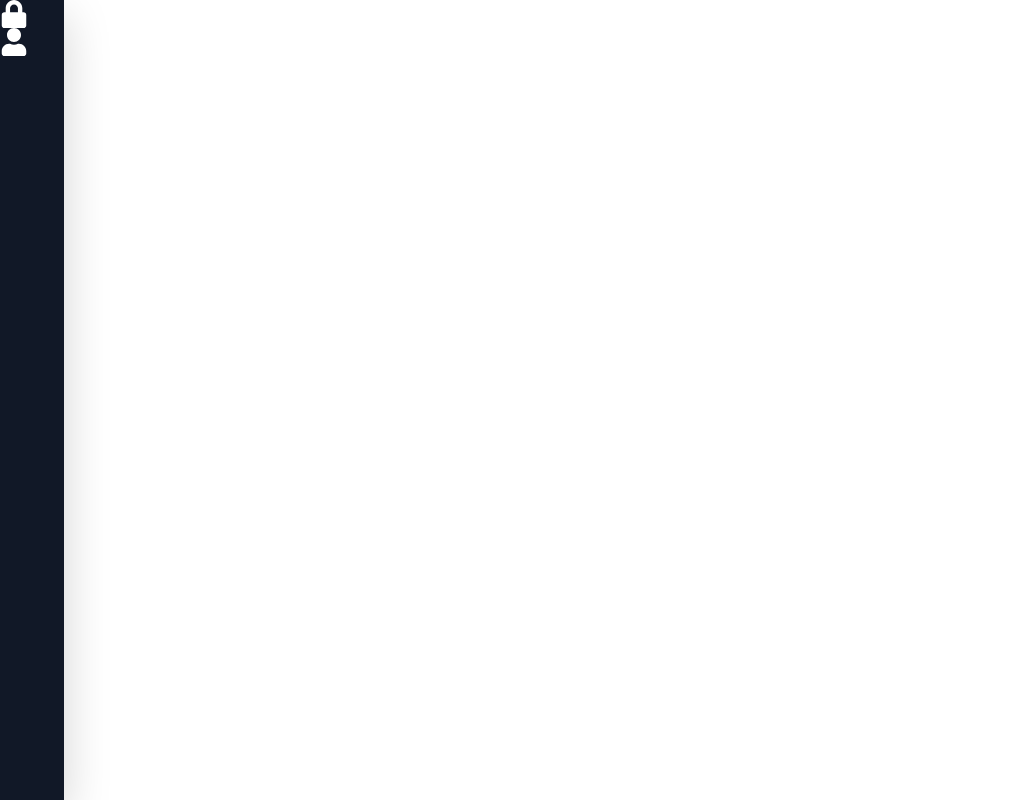
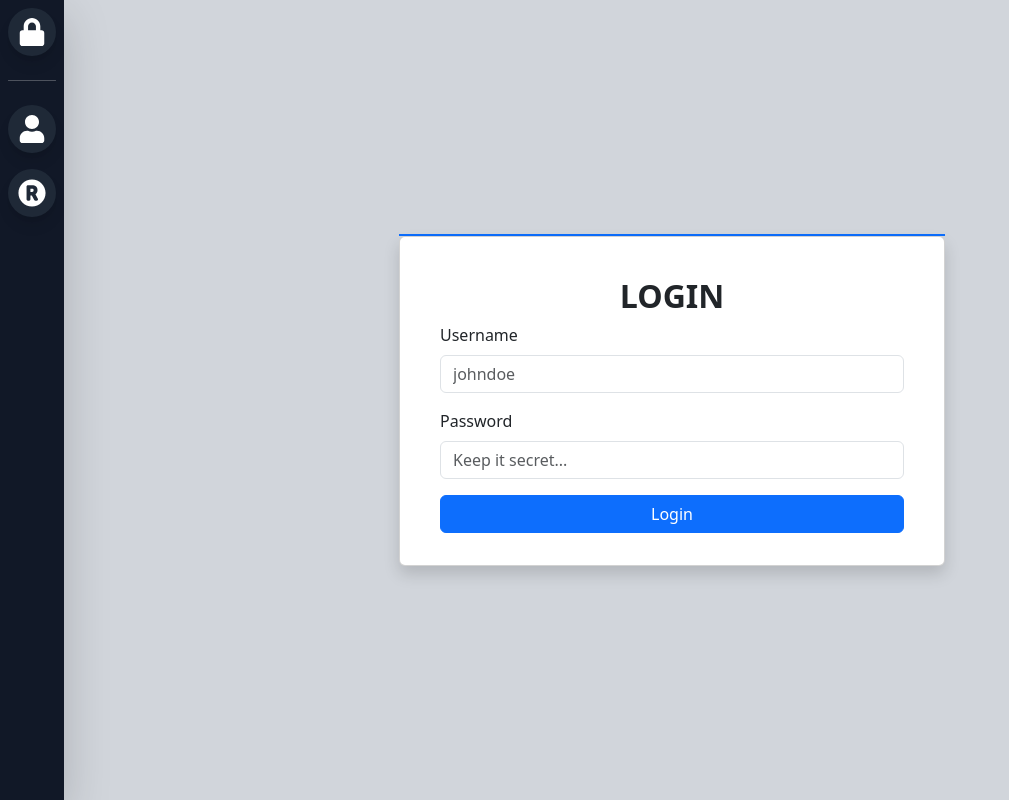
Before and after one commit to alengozy/pwmanager, a React (Create React App) app in the folder frontend/: page /login in a window 1280 px wide. Shown: the whole page, without its empty margins (0-1009 px from the left). Built offline with nearby package versions, Linux system fonts and the light colour scheme.

Commit message:
Major refactoring, added navigation hooks, props, passwords page, styles

```diff
--- a/frontend/src/App.js
+++ b/frontend/src/App.js
@@ -1,25 +1,34 @@
-import './App.css';
-import { BrowserRouter, Routes, Route } from 'react-router-dom';
+import "./App.css";
+import { BrowserRouter, Routes, Route } from "react-router-dom";
 import { Login } from "./components/login";
 import { Register } from "./components/register";
 import { Home } from "./components/home";
-import { Navigation } from './components/navigation';
-import { Logout } from './components/logout';
+import { Passwords } from "./components/passwords";
+import { Navigation } from "./components/navigation";
+import { Logout } from "./components/logout";
+import { useState } from "react";
 
 function App() {
-    return (
-        <div className='flex'>
-             <Navigation/>
-        </div>
-        // <BrowserRouter>
-        //     <Routes>
-        //         <Route path="/" element={<Home />} />
-        //         <Route path="/login" element={<Login />} />
-        //         <Route path="/logout" element={<Logout />} />
-        //         <Route path="/register" element={<Register />} />
-        //     </Routes>
-        // </BrowserRouter>
-    );
+  const [isAuth, setIsAuth] = useState(false);
+
+  const updateAuthStatus = (status) => {
+    setIsAuth(status);
+  };
+
+  return (
+    <div className="flex">
+      <BrowserRouter>
+        <Navigation isAuth={isAuth} updateAuthStatus={updateAuthStatus} />
+        <Routes>
+          <Route path="/" element={<Home />} />
+          <Route path="/passwords" element={<Passwords />} />
+          <Route path="/login" element={<Login updateAuthStatus={updateAuthStatus}/>} />
+          <Route path="/logout" element={<Logout updateAuthStatus={updateAuthStatus}/>} />
+          <Route path="/register" element={<Register updateAuthStatus={updateAuthStatus}/>} />
+        </Routes>
+      </BrowserRouter>
+    </div>
+  );
 }
 
 export default App;
--- a/frontend/src/components/home.js
+++ b/frontend/src/components/home.js
@@ -1,37 +1,18 @@
-// Import the react JS packages
-import { useEffect, useState } from "react";
-import axios from "../custom_axios";
-import { Container, Row, Col } from 'react-bootstrap';
-import 'bootstrap/dist/css/bootstrap.min.css';
-
-// Define the Home function.
+import React, { useEffect } from "react";
+import { useNavigate } from "react-router-dom";
+import "bootstrap/dist/css/bootstrap.min.css";
+import { Spinner } from "react-bootstrap";
 export const Home = () => {
-  const [message, setMessage] = useState('');
+  const navigate = useNavigate();
 
   useEffect(() => {
-    if (localStorage.getItem('access_token') === null) {
-      window.location.href = '/login';
-    } else {
-      (async () => {
-        try {
-          const { data } = await axios.get(
-            'home/',
-            {
-              headers: {
-                'Content-Type': 'application/json',
-              },
-              withCredentials: true,
-            }
-          );
-          setMessage(data.message);
-        } catch (e) {
-          console.log('not auth');
-        }
-      })();
+    const accessToken = localStorage.getItem("access_token");
+    if (!accessToken) {
+      navigate("/login");
+      return;
     }
-  }, []);
-
-  return (
-    <></>
-  );
+  }, [navigate]);
+  return <div className="main-content flex w-full h-full fixed items-center justify-center">
+  <Spinner className="!w-24 !h-24" animation="border" variant="primary" />
+</div>;
 };
--- a/frontend/src/components/login.js
+++ b/frontend/src/components/login.js
@@ -1,12 +1,13 @@
 import axios from "../custom_axios";
 import React, { useState } from "react";
 import UserForm from "./user_form";
-
-export const Login = () => {
+import { useNavigate } from "react-router-dom";
+export const Login = ({updateAuthStatus}) => {
   const [username, setUsername] = useState('');
   const [password, setPassword] = useState('');
-  const [error, setError] = useState('')
-  const [isLoading, setIsLoading] = useState(false)
+  const [error, setError] = useState('');
+  const [isLoading, setIsLoading] = useState(false);
+  const navigate = useNavigate();
   const title = 'Login'
   const button_text = 'Login';
   const handleSubmit = async (e) => {
@@ -30,9 +31,9 @@ export const Login = () => {
 
       // Set authorization header for future API requests
       axios.defaults.headers.common['Authorization'] = `Bearer ${access}`;
-
+      updateAuthStatus(true)
       // Redirect to the home page
-      window.location.href = '/';
+      navigate('/')
     } catch (error) {
       // Handle errors, e.g., display an error message
       setError('Incorrect username or password. Please try again!')
@@ -44,7 +45,6 @@ export const Login = () => {
   };
 
   return (
-    <div>
     <UserForm
       title={title}
       handleSubmit={handleSubmit}
@@ -56,7 +56,7 @@ export const Login = () => {
       error={error}
       button_text={button_text}
       isLoading={isLoading}
+      showLoginInstead={true}
     />
-    </div>
   );
 }
--- a/frontend/src/components/logout.js
+++ b/frontend/src/components/logout.js
@@ -1,7 +1,10 @@
 import { useEffect } from "react";
 import axios from "../custom_axios";
+import { Spinner } from "react-bootstrap";
+import { useNavigate } from "react-router-dom"
+export const Logout = ({updateAuthStatus}) => {
+  const navigate = useNavigate()
 
-export const Logout = () => {
   useEffect(() => {
     (async () => {
       try {
@@ -17,15 +20,20 @@ export const Logout = () => {
             withCredentials: true, // This option should be in the same object as headers
           }
         );
+        updateAuthStatus(false)
         delete axios.defaults.headers.common["Authorization"]; // Remove the header
       } catch (e) {
         console.error("Logout failed:", e);
       } finally {
-        localStorage.clear()
-        window.location.href = '/login'
+        localStorage.clear();
+        navigate('/login')
       }
     })();
-  }, []);
+  }, [navigate]);
 
-  return <div></div>;
+  return (
+    <div className="main-content justify-center items-center">
+      <Spinner animation="border" variant="primary" />
+    </div>
+  );
 };
--- a/frontend/src/components/navigation.js
+++ b/frontend/src/components/navigation.js
@@ -1,25 +1,33 @@
-import { FaFire, FaLock, FaUser } from 'react-icons/fa'
+import { FaLock, FaUser, FaRegistered } from 'react-icons/fa'
 import React, { useState, useEffect } from "react";
-export function Navigation() {
-  const [isAuth, setIsAuth] = useState(false);
+
+export function Navigation({isAuth, updateAuthStatus}) {
   useEffect(() => {
-    if (localStorage.getItem("access_token") !== null) {
-      setIsAuth(true);
-    }
-  }, [isAuth]);
+     if (localStorage.getItem("access_token") !== null) {
+       updateAuthStatus(true);
+     }
+   }, []);
   return (
     <div className="fixed top-0 left-0 h-screen w-16 m-0 flex flex-col text-white bg-gray-900 shadow-lg">
-      <SideBarIcon href='/login' icon={<FaLock size="28"/>}/>
-      <SideBarIcon icon={<FaUser size="28"/>}/>
+      <SideBarIcon icon={<FaLock size="28"/>} text='Passwords' link='/passwords'/>
+      <Divider/>
+      {isAuth ? (<SideBarIcon icon={<FaUser size="28"/>} text='Logout' link='/logout'/>) :
+      (<><SideBarIcon icon={<FaUser size="28" />} text='Login' link='/login' /><SideBarIcon href='/register' icon={<FaRegistered size="28" />} text='Register' link='/register' /></>)}
     </div>
   );
 }
 
-const SideBarIcon = ({ icon }) => {
+const SideBarIcon = ({ icon, text='tooltip', link}) => {
   return (
-    <div className="sidebar-icon">
-      { icon }
-    </div>
-
+    <a href={link}>
+      <div className="sidebar-icon group">
+        {icon}
+        <span className="sidebar-tooltip group-hover:scale-100">
+          {text}
+        </span>
+      </div>
+    </a>
   )
 }
+
+const Divider = () => <hr className="sidebar-hr" />
--- /dev/null
+++ b/frontend/src/components/passwords.js
@@ -0,0 +1,66 @@
+import React, { useEffect, useState } from "react";
+import axios from "../custom_axios";
+import { useNavigate } from "react-router-dom";
+import "bootstrap/dist/css/bootstrap.min.css";
+
+export const Passwords = () => {
+  const [passwords, setPasswords] = useState([]);
+  const [passwordVisible, setPasswordVisible] = useState(false);
+  const navigate = useNavigate();
+
+  const togglePasswordVisibility = () => {
+    setPasswordVisible(!passwordVisible);}
+
+  useEffect(() => {
+    const accessToken = localStorage.getItem("access_token");
+    if (!accessToken) {
+      navigate("/login");
+      return;
+    }
+
+    (async () => {
+      try {
+        const response = await axios.get("/api/password/", {
+            headers: {
+              'Content-Type': 'application/json',
+            },
+            withCredentials: true,
+          });
+        setPasswords(response.data);
+      } catch (error) {
+        console.error("Error fetching passwords:", error);
+      }
+    })();
+  }, [navigate]);
+
+  return (
+    <table className="main-content">
+      <thead>
+        <tr>
+          <th>ID</th>
+          <th>Name</th>
+          <th>Account</th>
+          <th>Password</th>
+          <th>Toggle Password</th>
+        </tr>
+      </thead>
+      <tbody>
+        {passwords.map((password, index) => (
+          <tr key={index}>
+            <td>{password.id}</td>
+            <td>{password.name}</td>
+            <td>{password.account}</td>
+            <td>
+              {passwordVisible ? password.key : "********"}
+            </td>
+            <td>
+              <button onClick={togglePasswordVisibility}>
+                {passwordVisible ? "Hide" : "Reveal"}
+              </button>
+            </td>
+          </tr>
+        ))}
+      </tbody>
+    </table>
+  );
+};
--- a/frontend/src/components/register.js
+++ b/frontend/src/components/register.js
@@ -1,9 +1,9 @@
 import axios from "../custom_axios";
 import React, { useState, useEffect } from "react";
 import UserForm from "./user_form";
-import { Col, Button, Row, Container, Card, Form } from "react-bootstrap";
+import { useNavigate } from "react-router-dom";
 
-export const Register = () => {
+export const Register = ({updateAuthStatus}) => {
   const [username, setUsername] = useState('');
   const [password, setPassword] = useState('');
   const [confirmPassword, setConfirmPassword] = useState('');
@@ -11,6 +11,7 @@ export const Register = () => {
   const [isLoading, setIsLoading] = useState(false);
   const title = 'Register'
   const button_text = 'Create Account'
+  const navigate = useNavigate()
   useEffect(() => {
     if (password === confirmPassword) {
       setPasswordsMatch(true);
@@ -46,9 +47,9 @@ export const Register = () => {
 
             // Set authorization header for future API requests
             axios.defaults.headers.common['Authorization'] = `Bearer ${access}`;
-
+            updateAuthStatus(true)
             // Redirect to the home page
-            window.location.href = '/';
+            navigate('/')
           } catch (error) {
             // Handle errors, e.g., display an error message
             console.error("Register failed:", error);
--- a/frontend/src/components/user_form.js
+++ b/frontend/src/components/user_form.js
@@ -8,7 +8,7 @@ function UserForm({
   showUsernameField = true,
   showPasswordField = true,
   showConfirmPasswordField = true,
-  showLoginInstead = true,
+  showLoginInstead = false,
   username,
   password,
   confirmPassword,
@@ -21,9 +21,9 @@ function UserForm({
   button_text,
 }) {
   return (
-    <div>
+    <div className="main-content">
       <Container>
-        <Row className="vh-100 d-flex justify-content-center align-items-center">
+        <Row className="vh-100 flex justify-content-center align-items-center">
           <Col md={8} lg={6} xs={12}>
             <div className="border border-primary"></div>
             <Card className="shadow px-4">
@@ -45,6 +45,7 @@ function UserForm({
                             name="username"
                             value={username}
                             onChange={(e) => setUsername(e.target.value)}
+                            disabled={isLoading}
                             required
                           />
                         </Form.Group>
@@ -60,6 +61,7 @@ function UserForm({
                             name="password"
                             value={password}
                             onChange={(e) => setPassword(e.target.value)}
+                            disabled={isLoading}
                             required
                           />
                           {!error ? null : (
@@ -80,6 +82,7 @@ function UserForm({
                             name="password"
                             value={confirmPassword}
                             onChange={(e) => setConfirmPassword(e.target.value)}
+                            disabled={isLoading}
                             required
                           />
                           {passwordsMatch ? null : (
@@ -107,7 +110,7 @@ function UserForm({
                         </div>
                       )}
                     </Form>
-                    {showLoginInstead && !isLoading && (
+                    {!showLoginInstead && !isLoading && (
                       <div className="mt-3">
                         <p className="mb-0 text-center">
                           Already have an account?{" "}
--- a/frontend/src/index.js
+++ b/frontend/src/index.js
@@ -7,7 +7,9 @@ import reportWebVitals from './reportWebVitals';
 const root = ReactDOM.createRoot(document.getElementById('root'));
 root.render(
   <React.StrictMode>
-    <App />
+    <div className='bg-gray-300 min-h-screen'>
+      <App />
+    </div>
   </React.StrictMode>
 );
 
--- a/frontend/src/styles/tailwind.css
+++ b/frontend/src/styles/tailwind.css
@@ -4,3 +4,42 @@
 @import 'tailwindcss/utilities';
 
 /* Add your custom styles here if needed */
+@layer components{
+
+    .sidebar-icon{
+        @apply relative flex items-center justify-center
+        h-12 w-12 mt-2 mb-2 mx-auto shadow-lg
+        bg-gray-800 text-white
+        hover:bg-cyan-400
+        rounded-3xl hover:rounded-xl
+        transition-all duration-300 ease-linear
+        cursor-pointer;
+    }
+
+    .sidebar-tooltip {
+        @apply absolute w-auto p-2 m-2 min-w-max left-14
+        rounded-md shadow-md
+        text-white bg-gray-900
+        text-xs font-bold
+        transition-all duration-100 scale-0 origin-left;
+    }
+
+    .grid-container {
+        @apply grid grid-cols-3 gap-3 max-w-[800px] m-auto
+    }
+
+    .grid-item {
+        @apply p-10 border-solid border-2 border-[#ccc] text-center bg-[#f2f2f2]
+    }
+}
+@layer utilities {
+    .sidebar-hr {
+        @apply bg-white dark:bg-gray-800
+        border border-white dark:border-gray-800 rounded-full
+        mx-2;
+    }
+
+    .main-content {
+        @apply flex-1 ml-16;
+    }
+}
--- a/frontend/tailwind.config.js
+++ b/frontend/tailwind.config.js
@@ -4,6 +4,7 @@ module.exports = {
   content: [
     "./src/**/*.{js,jsx,ts,tsx}",
   ],
+  darkMode: 'class',
   theme: {
     extend: {
       colors: {
@@ -12,5 +13,5 @@ module.exports = {
       }
     },
   },
-  plugins: [],
+  plugins: []
 }
```
Lines whose indentation alone changed are shown as unchanged.
